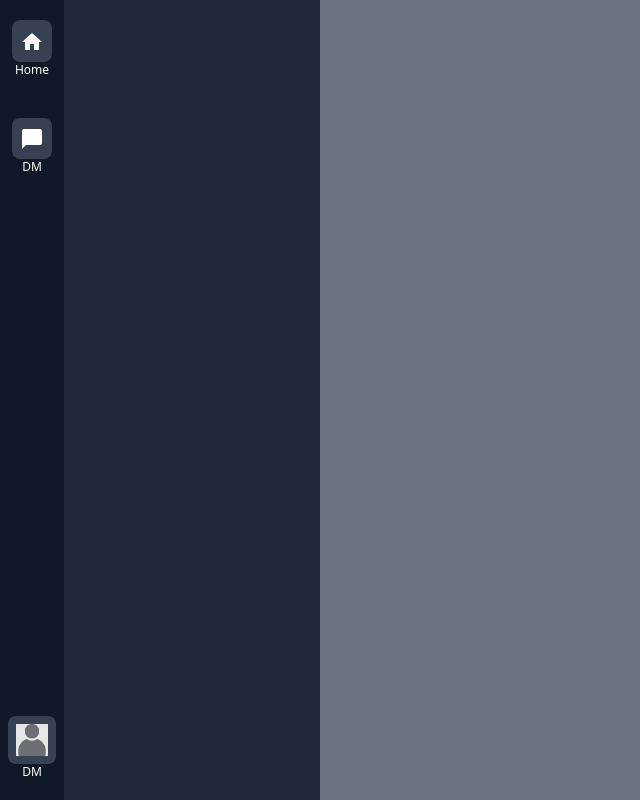
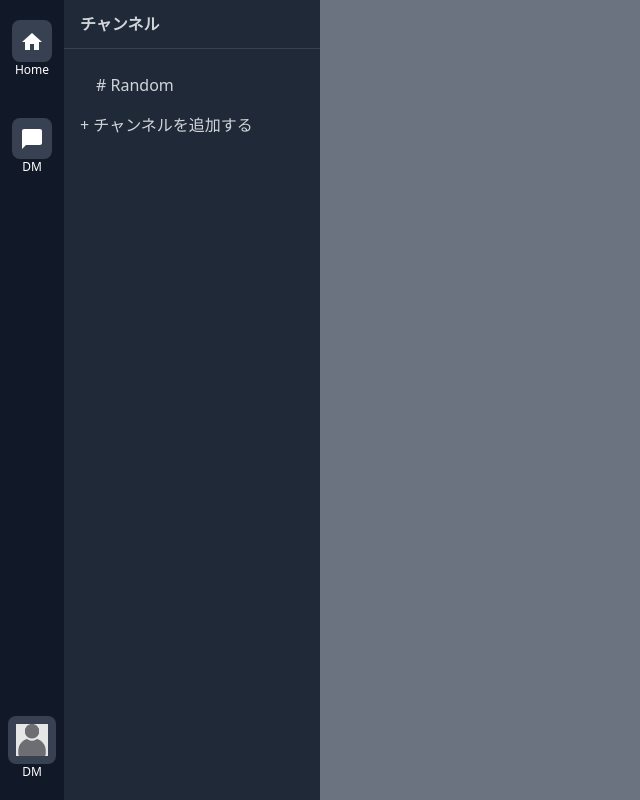
Before and after one commit to yziori/slack-clone, a React app: page / in a window 1280 px wide. Shown: the whole page, without its empty margins (0-640 px from the left). Built offline with nearby package versions, Linux system fonts and the light colour scheme; the HTML template or start-up script is replaced by a standard one.

Commit message:
✨ feat: ChatListコンポーネントのUI作成

```diff
--- a/src/components/ChatContainer/ChatList.tsx
+++ b/src/components/ChatContainer/ChatList.tsx
@@ -1,7 +1,22 @@
 const ChatList = () => {
 	return (
 		<div className="w-64 bg-gray-800">
-			{/* チャットリストをここに挿入する */}
+			<div className="px-4 py-3 mb-4 border-b border-gray-700">
+				<span className="font-bold text-gray-300">チャンネル</span>
+			</div>
+			<div className="overflow-y-auto">
+				<div className="px-4 py-1 hover:bg-gray-700">
+					<div className="px-4 py-1 text-gray-300 hover:text-white">
+						# Random
+					</div>
+				</div>
+			</div>
+			<div className="px-4 py-2">
+				{/* biome-ignore lint/a11y/useButtonType: <explanation> */}
+				<button className="text-gray-300 hover:text-white">
+					+ チャンネルを追加する
+				</button>
+			</div>
 		</div>
 	);
 };
```
